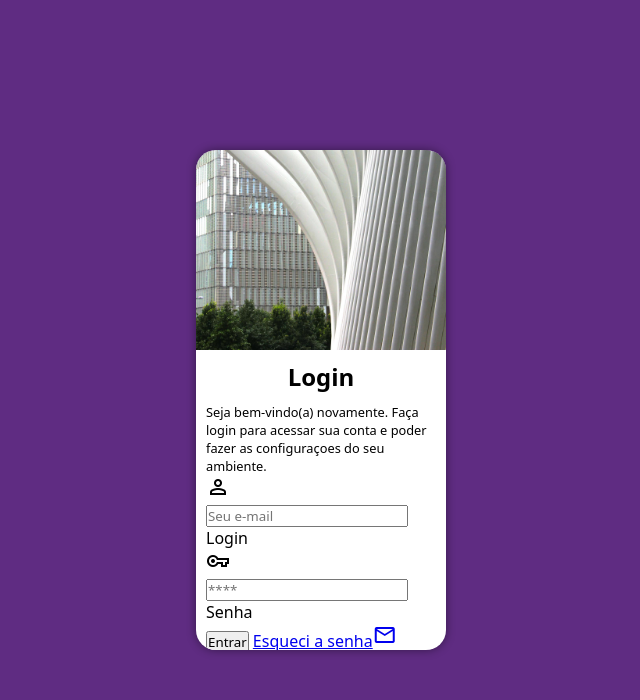
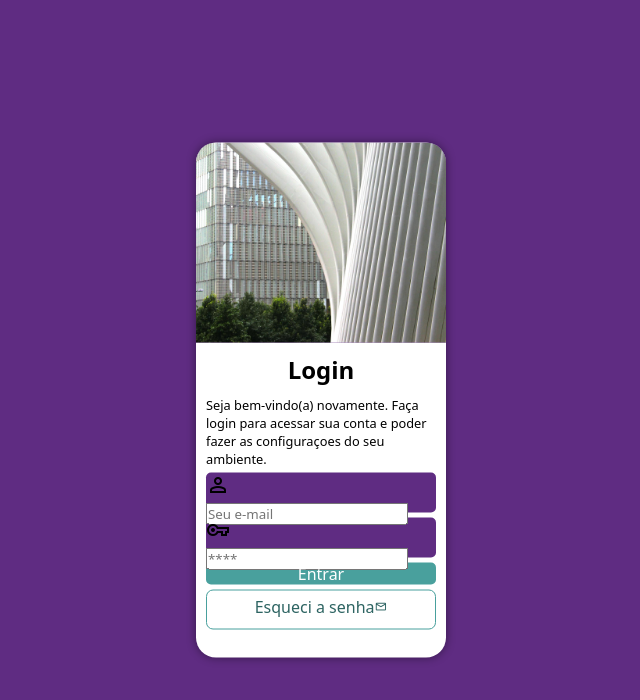
Before and after one commit to oDeivison/projeto-login, a PHP site: page / in a window 1280 px wide. Shown: the top 700 px of the page, without its empty margins (319-959 px from the left). Run offline with PHP 8.4, Linux system fonts and the light colour scheme.

Commit message:
formatacao formulario

```diff
--- a/estilos/style.css
+++ b/estilos/style.css
@@ -34,7 +34,7 @@ section#login{
 
     background-color: white;
     width: 250px;
-    height: 500px;
+    height: 515px;
     border-radius: 20px;
     box-shadow: 0px 0px 10px rgba(0, 0, 0, 0.445);
     transition: widht .3, height .3;
@@ -62,3 +62,55 @@ div#formulario > h1{
 div#formulario > p{
     font-size: 0.8em;
 }
+
+form > div.campo{
+    background-color: #5f2c82;
+    display: block;
+    width: 100%;
+    height: 40px;
+    border-radius: 5px;
+    margin: 5px 0px;
+}
+
+div.campo > label{
+    display: none;
+}
+
+form > input[type=submit]{
+    display: block;
+    font-size: 1em;
+    width: 100%;
+    height: 40%;
+    background-color: #49a09d;
+    color: white;
+    border: none;
+    border-radius: 5px;
+    cursor: pointer;
+}
+
+form > input[type=submit]:hover{
+    background-color: #2d6462 ;
+}
+
+form a.botao{
+    display: block;
+    text-align: center;
+    font-size: 1em;
+    width: 100%;
+    height: 40px;
+    padding-top: 5px;
+    margin-top: 5px;
+    background-color: white;
+    color: #2d6462;
+    border: 1px solid #49a09d;
+    border-radius: 7px;
+    text-decoration: none;
+}
+
+form a.botao:hover{
+    background-color:#62d3cc ;
+}
+
+form > a.botao > span{
+    font-size: 0.8em;
+}
--- a/index.html
+++ b/index.html
@@ -30,7 +30,7 @@
                         <label for="isenha">Senha</label>
                     </div>
                     <input type="submit" value="Entrar">
-                    <a href="esqueci.html">Esqueci a senha<span class="material-symbols-outlined">mail</span></a>
+                    <a href="esqueci.html" class="botao">Esqueci a senha<span class="material-symbols-outlined">mail</span></a>
                 </form>
             </div>
         </section>
```
